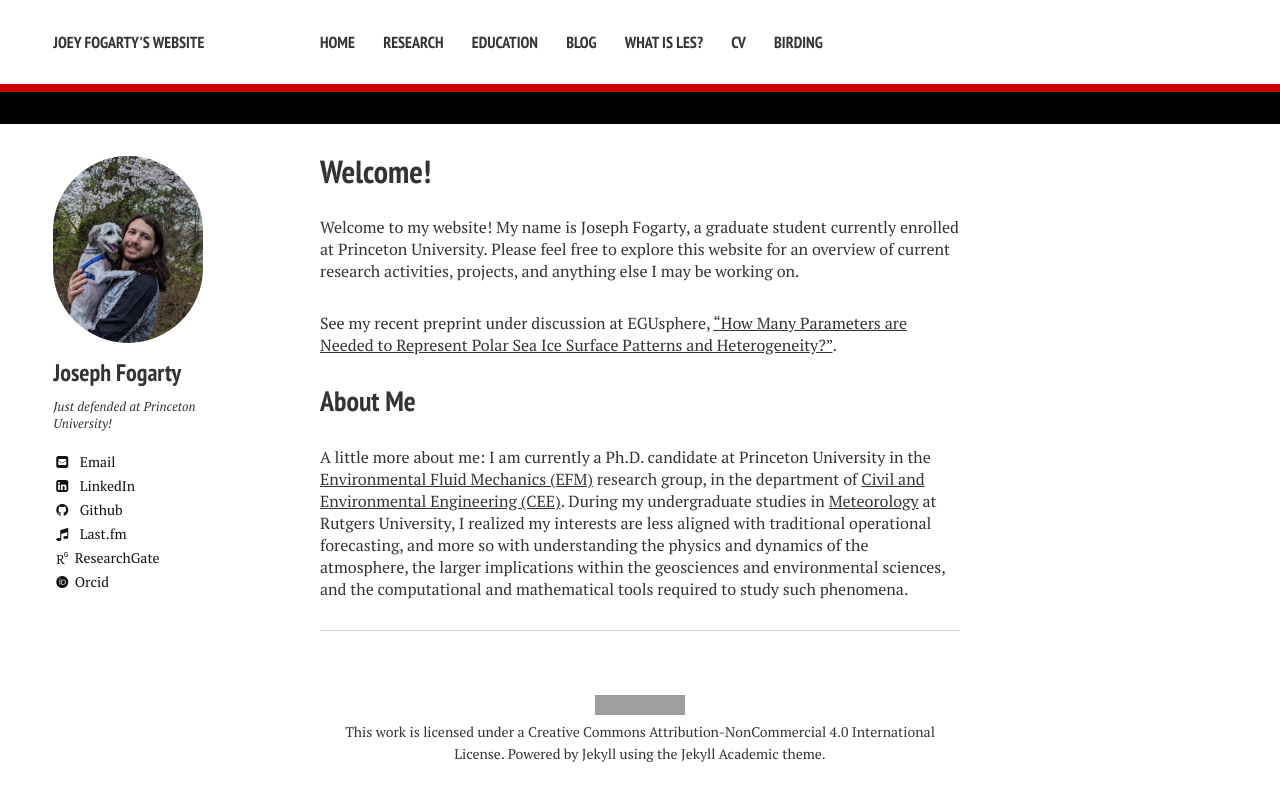
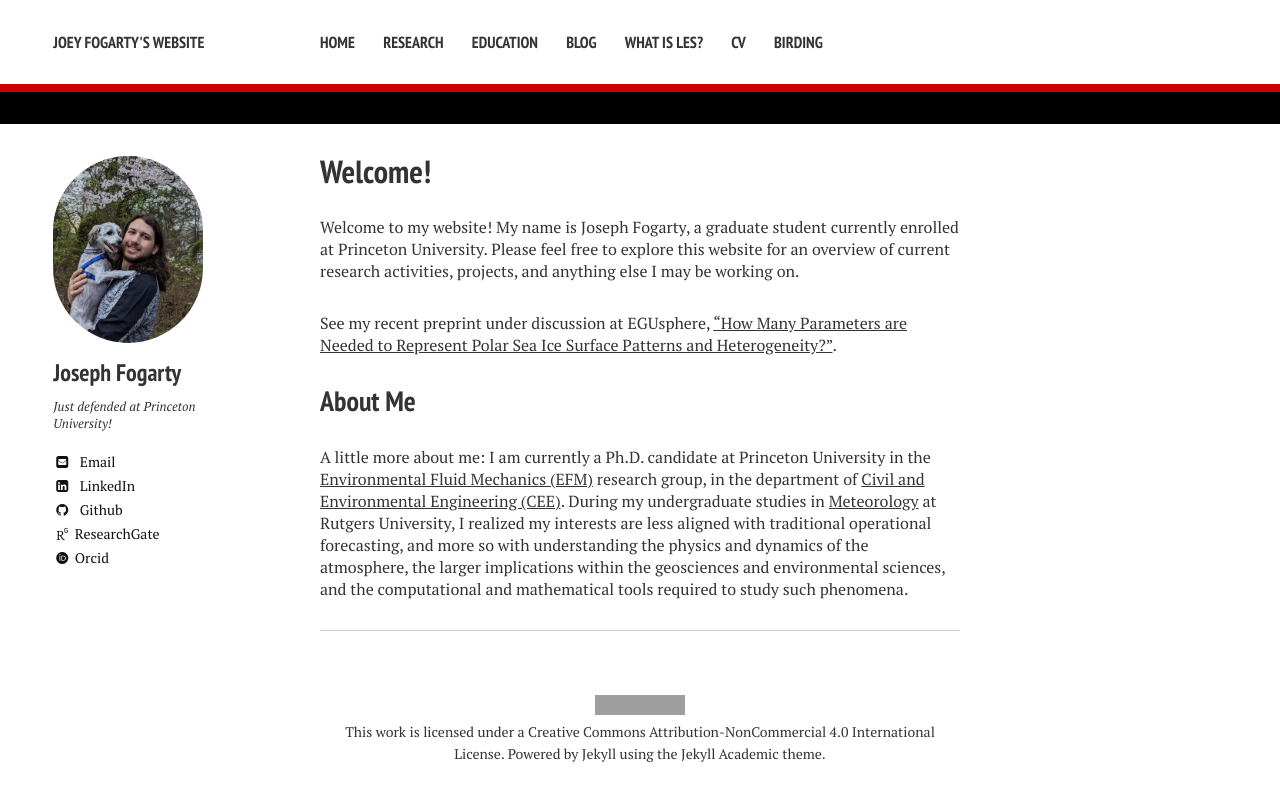
Before and after one commit to josephfogarty/josephfogarty.github.io, a Jekyll site: the page built from index.md, in a window 1280 px wide. Shown: the top 801 px of the page. Built offline with Jekyll 4.4.1, drawn with Linux system fonts in a browser that asks for light colours; nearby versions of some CDN libraries; some web fonts are replaced; grey boxes are pictures that could not be loaded.

```diff
--- a/_config.yml
+++ b/_config.yml
@@ -27,7 +27,7 @@ owner:
   bing-verify:
   stackoverflow: #123456/username from a "https://stackoverflow.com/users/123456/username" link
   xing: #username
-  lastfm: Jofo1218 #username
+  lastfm: #Jofo1218 #username
   tumblr: #username
   pinterest: #username
   foursquare: #username
```
